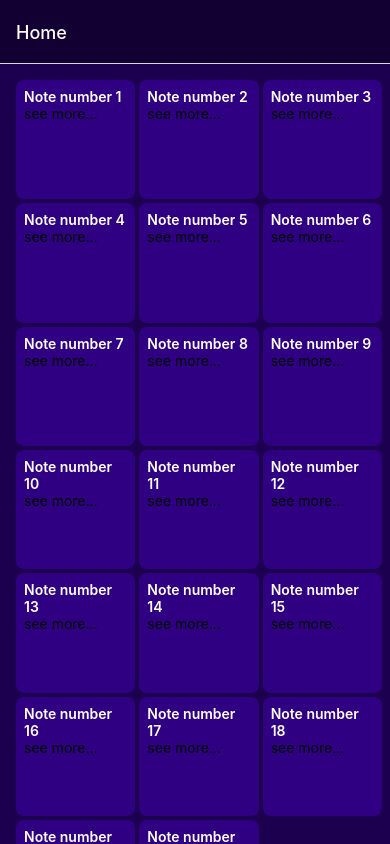
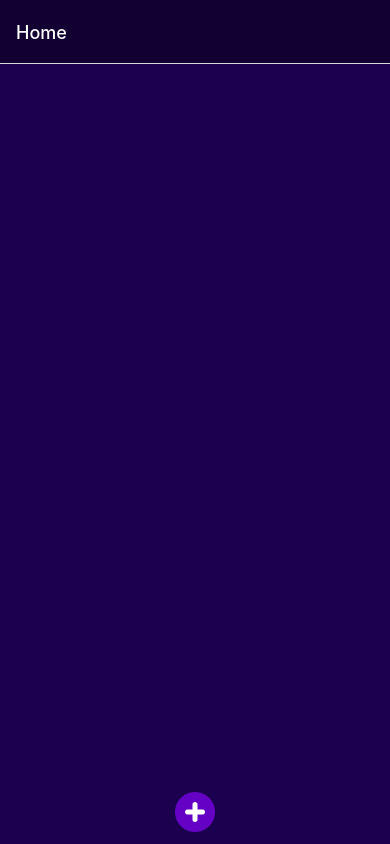
Before and after one commit to shiftkey-labs/SKNotesStarter, a React Native app: screen / in a window 390 px wide. Built offline with nearby package versions, Linux system fonts and the light colour scheme.

Commit message:
New note objects can be added dynamically.

```diff
--- a/App.js
+++ b/App.js
@@ -1,16 +1,17 @@
 import { NavigationContainer } from '@react-navigation/native';
 import { createNativeStackNavigator } from '@react-navigation/native-stack';
 import * as React from 'react';
-import { FlatList, SafeAreaView, Text, TouchableOpacity, View } from 'react-native';
+import { useState } from 'react';
+import { FlatList, Image, SafeAreaView, Text, TouchableOpacity, View } from 'react-native';
 import 'react-native-reanimated';
 import { Provider } from 'react-redux';
 import tw, { useDeviceContext } from 'twrnc';
 import { store } from './store';
 
-
+//Daniel Flemming
 
 const generateData = (count) => Array.from({length : count}, (_, i) => ({id : (i + 1).toString(), note : "Note number " + (i+1).toString()}));
-const data = generateData(20);
+const data = generateData(0);
 
 const Stack = createNativeStackNavigator();
 
@@ -18,25 +19,42 @@ const Stack = createNativeStackNavigator();
 const Note = ({item, nav}) => {
   return (
     <View style = {[tw`w-1/3 aspect-square mb-1 mr-1 p-2 rounded-lg bg-[#2F0082]`]}>
-      <Text style={tw`text-white font-semibold`}>{item.note}</Text>
+      <Text style={tw`text-white`}>{item.note}</Text>
       <TouchableOpacity onPress={() => {nav.navigate('Details', {noteText : item.note});}}>
-        <Text>see more...</Text>
+        <Text style={tw`text-white font-semibold`}>see more...</Text>
       </TouchableOpacity>
     </View>
   );
 }
 
+
+
 function HomeScreen({navigation}){
+  const [exampleState, setExampleState] = useState(data);
+  const addNote = () => {
+    console.log("Tried adding note xd");
+    var note = {id : (data.length + 1).toString(), note : "New note created!!"};
+    var newNoteArray = [...data, note]
+    setExampleState(newNoteArray);
+    console.log(data);
+    data.push(note);
+  }
   return(
     <View style={tw`w-full h-screen flex-1 bg-[#1c004f]`}>
       <FlatList
         style={tw`w-full`}
-        data = {data}
+        data = {exampleState}
         keyExtractor = {(item) => item.id}
         renderItem = {({item}) => <Note item={item} nav={navigation}/>}
         numColumns = {3}
         contentContainerStyle={tw`p-4`}
       />
+      <TouchableOpacity style={tw`items-center justify-center pb-3`} onPress={addNote}>
+        <Image
+          source = {require('./assets/add.png')}
+          style={tw`w-10 h-10`}
+        />
+      </TouchableOpacity>
     </View>
   );
 }
@@ -45,8 +63,8 @@ function DetailsScreen({route, navigation}){
   console.log(route.noteText);
   const {noteText} = route.params;
   return(
-    <View style={tw`flex-1 items-center justify-center`}>
-      <Text style={tw`text-lg`}>{noteText}</Text>
+    <View style={tw`flex-1 items-center justify-center bg-[#2F0082]`}>
+      <Text style={tw`text-lg text-white`}>{noteText}</Text>
     </View>
   );
 }
@@ -59,7 +77,7 @@ function App() {
         <NavigationContainer>
           <Stack.Navigator screenOptions={{headerStyle: {backgroundColor : '#120033'}, headerTitleStyle: {color: 'white'} }} initialRouteName="Home">
             <Stack.Screen name="Home" component={HomeScreen}/>
-            <Stack.Screen name="Details" component={DetailsScreen}/>
+            <Stack.Screen name="Details" component={DetailsScreen} options={{ headerTintColor: '#ffffff'}}/>
           </Stack.Navigator>
         </NavigationContainer>
       </SafeAreaView>
```
Also changed, not shown: assets/add.png (added).
